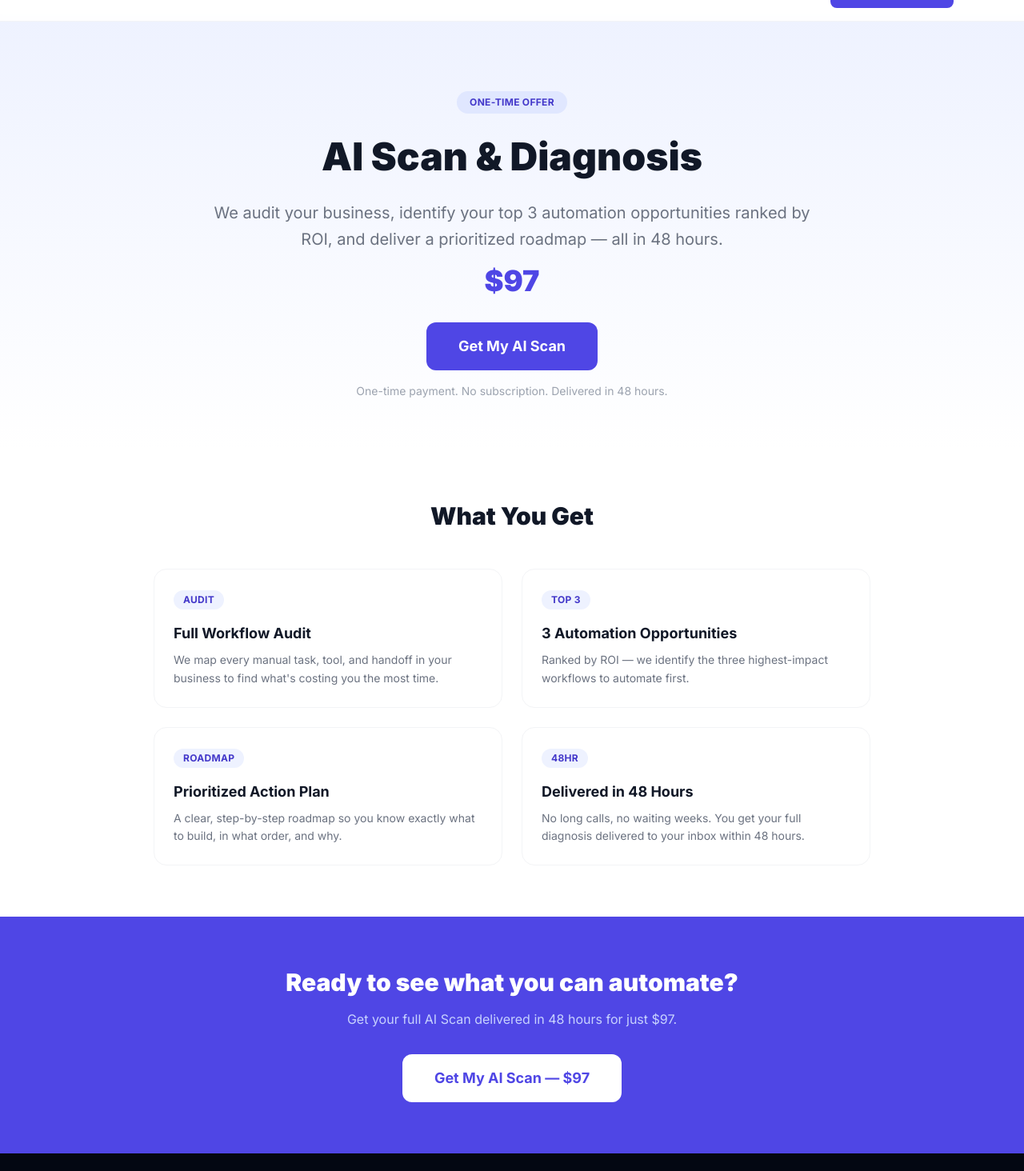
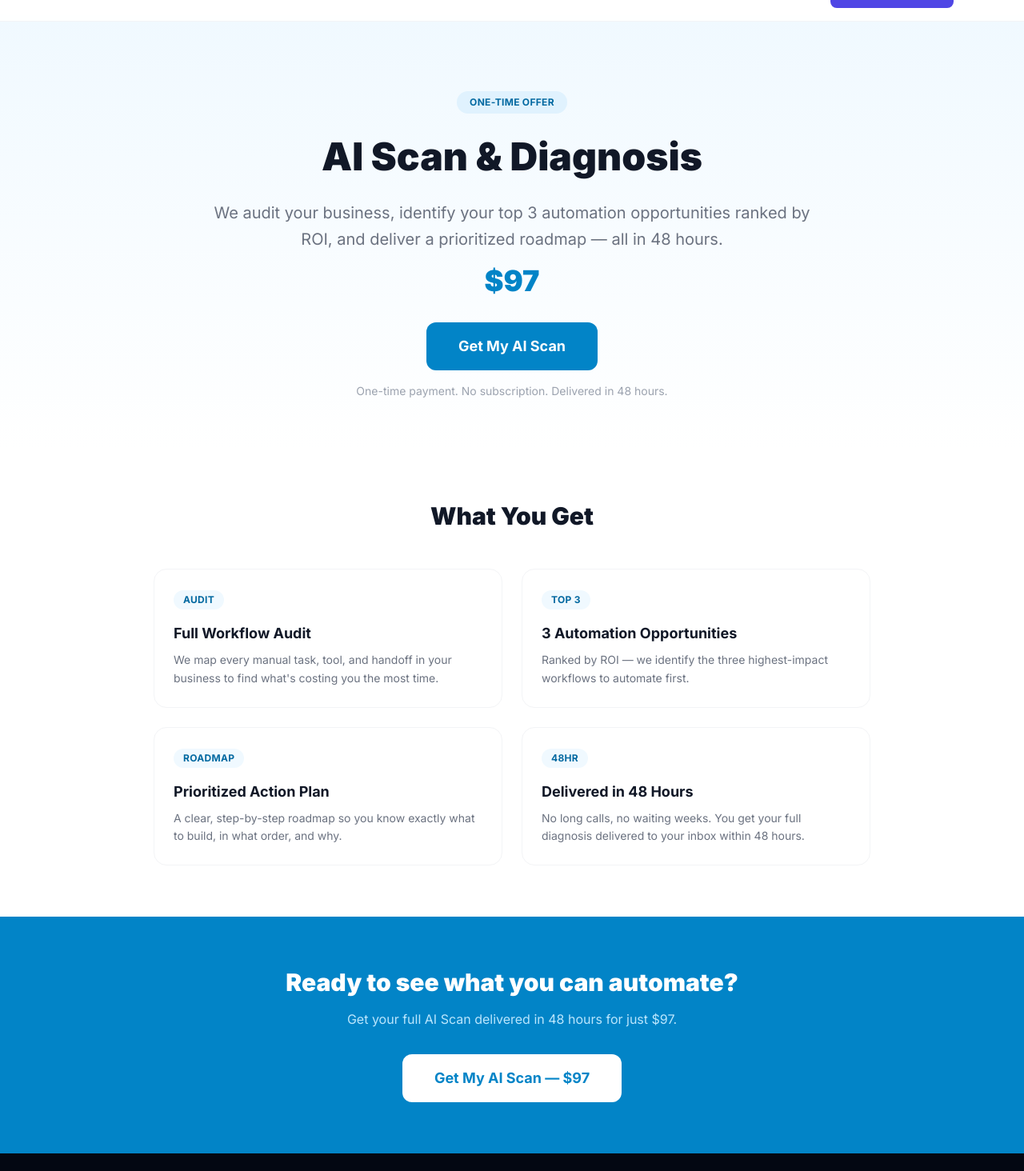
Before and after one commit to dennymypenny/flowzone-ai, a Next.js app: page /scan in a window 1280 px wide. Shown: the part 46-1510 px from the top of the page at 80% size. Built offline with nearby package versions, Linux system fonts and the light colour scheme.

Commit message:
Change color scheme from indigo to sky

```diff
--- a/src/app/scan/page.tsx
+++ b/src/app/scan/page.tsx
@@ -33,9 +33,9 @@ export default function ScanPage() {
   return (
     <div className="bg-white min-h-screen">
       {/* Hero */}
-      <section className="pt-24 pb-16 px-6 bg-gradient-to-b from-indigo-50 to-white">
+      <section className="pt-24 pb-16 px-6 bg-gradient-to-b from-sky-50 to-white">
         <div className="max-w-3xl mx-auto text-center">
-          <div className="inline-flex items-center gap-2 bg-indigo-100 text-indigo-700 text-xs font-bold px-4 py-1.5 rounded-full mb-6 uppercase tracking-wide">
+          <div className="inline-flex items-center gap-2 bg-sky-100 text-sky-700 text-xs font-bold px-4 py-1.5 rounded-full mb-6 uppercase tracking-wide">
             One-Time Offer
           </div>
           <h1 className="text-5xl font-black text-gray-900 leading-tight mb-6">
@@ -45,10 +45,10 @@ export default function ScanPage() {
             We audit your business, identify your top 3 automation opportunities ranked by ROI,
             and deliver a prioritized roadmap — all in 48 hours.
           </p>
-          <div className="text-4xl font-black text-indigo-600 mb-8">$97</div>
+          <div className="text-4xl font-black text-sky-600 mb-8">$97</div>
           <Link
             href="/intake"
-            className="inline-block bg-indigo-600 text-white font-bold px-10 py-4 rounded-xl hover:bg-indigo-700 transition-colors text-lg"
+            className="inline-block bg-sky-600 text-white font-bold px-10 py-4 rounded-xl hover:bg-sky-700 transition-colors text-lg"
           >
             Get My AI Scan
           </Link>
@@ -65,7 +65,7 @@ export default function ScanPage() {
           <div className="grid md:grid-cols-2 gap-6">
             {deliverables.map((item) => (
               <div key={item.title} className="border border-gray-100 rounded-2xl p-6">
-                <div className="inline-block bg-indigo-50 text-indigo-700 text-xs font-bold px-3 py-1 rounded-full mb-4 uppercase tracking-wide">
+                <div className="inline-block bg-sky-50 text-sky-700 text-xs font-bold px-3 py-1 rounded-full mb-4 uppercase tracking-wide">
                   {item.icon}
                 </div>
                 <h3 className="text-lg font-bold text-gray-900 mb-2">{item.title}</h3>
@@ -77,13 +77,13 @@ export default function ScanPage() {
       </section>
 
       {/* CTA */}
-      <section className="py-16 px-6 bg-indigo-600">
+      <section className="py-16 px-6 bg-sky-600">
         <div className="max-w-2xl mx-auto text-center">
           <h2 className="text-3xl font-black text-white mb-4">Ready to see what you can automate?</h2>
-          <p className="text-indigo-200 mb-8">Get your full AI Scan delivered in 48 hours for just $97.</p>
+          <p className="text-sky-200 mb-8">Get your full AI Scan delivered in 48 hours for just $97.</p>
           <Link
             href="/intake"
-            className="inline-block bg-white text-indigo-600 font-bold px-10 py-4 rounded-xl hover:bg-indigo-50 transition-colors text-lg"
+            className="inline-block bg-white text-sky-600 font-bold px-10 py-4 rounded-xl hover:bg-sky-50 transition-colors text-lg"
           >
             Get My AI Scan — $97
           </Link>
```
